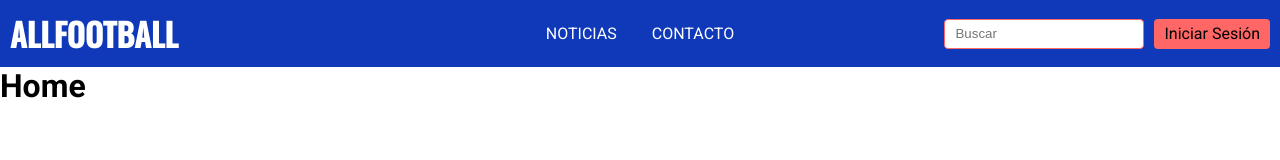
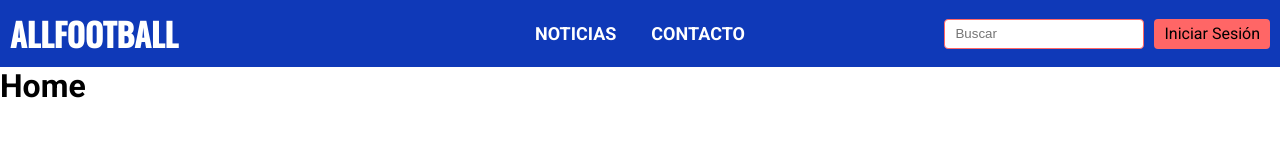
Before and after one commit to GachaDev/AllFootball, a React (Vite) app: page / in a window 1280 px wide. Shown: the top 160 px of the page. Built offline with nearby package versions, Linux system fonts and the light colour scheme.

Commit message:
Update Header.css

```diff
--- a/src/components/header/Header.css
+++ b/src/components/header/Header.css
@@ -30,6 +30,8 @@ header h1 a {
 	color: white;
 	text-decoration: none;
 	padding: 10px;
+	font-weight: bolder;
+	font-size: large;
 }
 
 .search {
```
